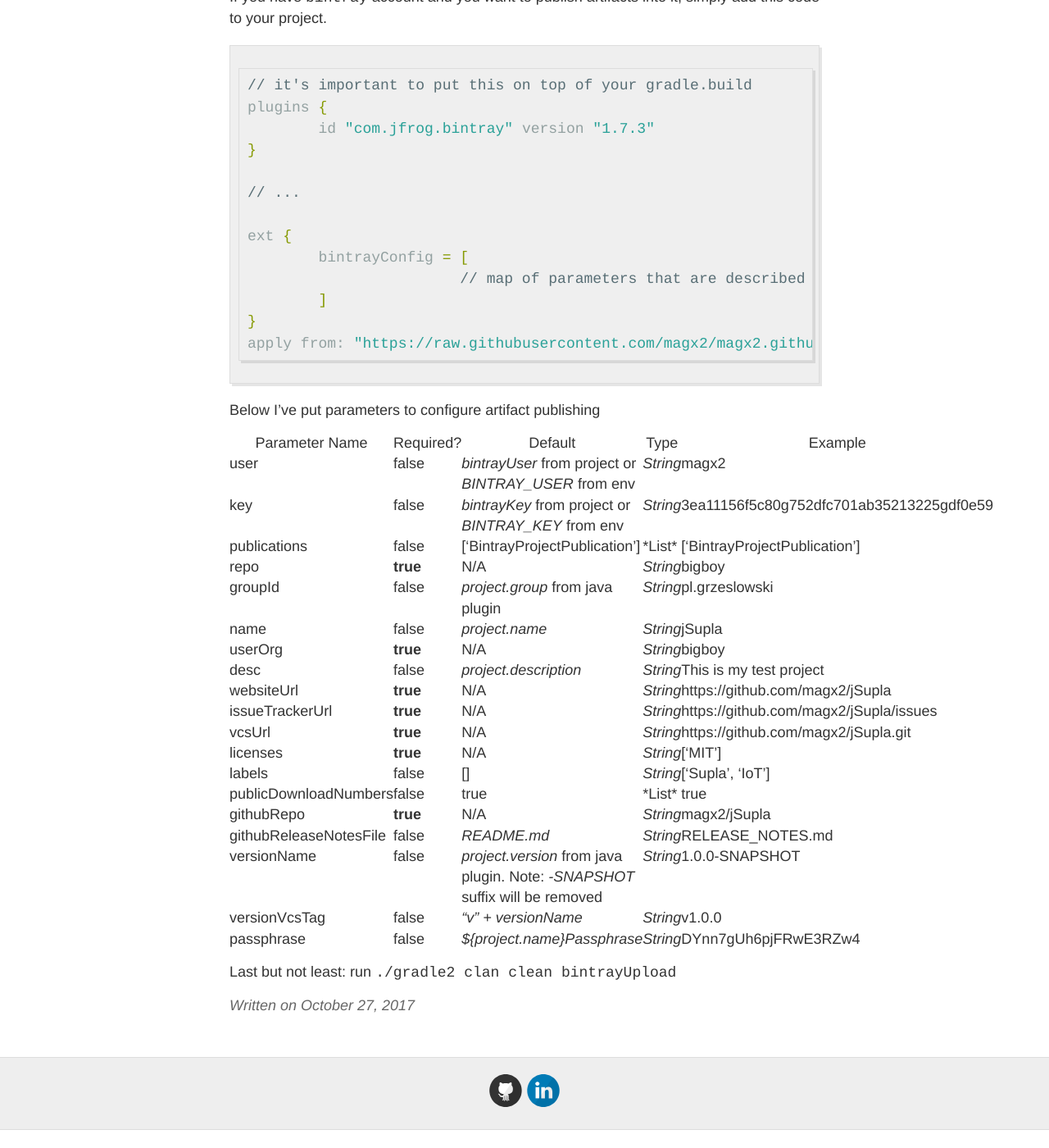
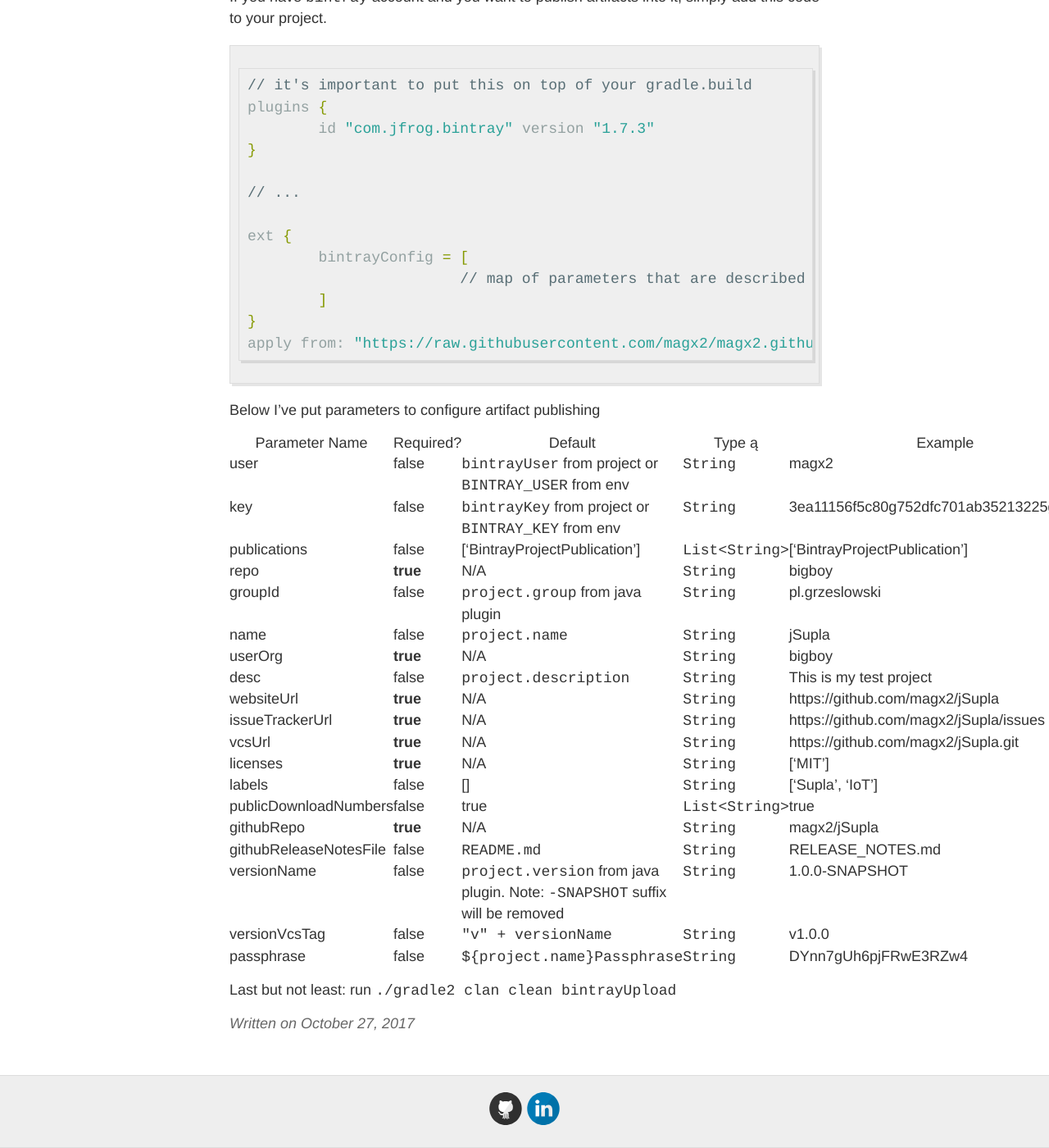
Before and after one commit to magx2/magx2.github.io, a Jekyll site: the page built from _posts/2017-10-27-bintray.gradle.md, in a window 1280 px wide and 1400 px high, scrolled down 243 px. Shown: the whole window at 82% size. Built offline with Jekyll 4.4.1, drawn with Linux system fonts in a browser that asks for light colours; before the commit the page ends 1621 px from its top, so only the background shows below that.

````diff
--- a/_posts/2017-10-27-bintray.gradle.md
+++ b/_posts/2017-10-27-bintray.gradle.md
@@ -27,26 +27,26 @@ apply from: "https://raw.githubusercontent.com/magx2/magx2.github.io/bintray.gra
 
 Below I've put parameters to configure artifact publishing
 
-| Parameter Name         | Required? | Default                                                                              | Type           | Example                                  |
-| ---------------------- | --------- | ------------------------------------------------------------------------------------ | -------------- | ---------------------------------------- |
-| user                   | false     | *bintrayUser* from project or *BINTRAY_USER* from env                                | *String*       | magx2                                    |
-| key                    | false     | *bintrayKey* from project or *BINTRAY_KEY* from env                                  | *String*       | 3ea11156f5c80g752dfc701ab35213225gdf0e59 |
-| publications           | false     | ['BintrayProjectPublication']                                                        | *List<String>* | ['BintrayProjectPublication']            |
-| repo                   | **true**  | N/A                                                                                  | *String*       | bigboy                                   |
-| groupId                | false     | *project.group* from java plugin                                                     | *String*       | pl.grzeslowski                           |
-| name                   | false     | *project.name*                                                                       | *String*       | jSupla                                   |
-| userOrg                | **true**  | N/A                                                                                  | *String*       | bigboy                                   |
-| desc                   | false     | *project.description*                                                                | *String*       | This is my test project                  |
-| websiteUrl             | **true**  | N/A                                                                                  | *String*       | https://github.com/magx2/jSupla          |
-| issueTrackerUrl        | **true**  | N/A                                                                                  | *String*       | https://github.com/magx2/jSupla/issues   |
-| vcsUrl                 | **true**  | N/A                                                                                  | *String*       | https://github.com/magx2/jSupla.git      |
-| licenses               | **true**  | N/A                                                                                  | *String*       | ['MIT']                                  |
-| labels                 | false     | []                                                                                   | *String*       | ['Supla', 'IoT']                         |
-| publicDownloadNumbers  | false     | true                                                                                 | *List<String>* | true                                     |
-| githubRepo             | **true**  | N/A                                                                                  | *String*       | magx2/jSupla                             |
-| githubReleaseNotesFile | false     | *README.md*                                                                          | *String*       | RELEASE_NOTES.md                         |
-| versionName            | false     | *project.version* from java plugin. Note: *-SNAPSHOT* suffix will be removed         | *String*       | 1.0.0-SNAPSHOT                           |
-| versionVcsTag          | false     | *"v" + versionName*                                                                  | *String*       | v1.0.0                                   |
-| passphrase             | false     | *${project.name}Passphrase*                                                          | *String*       | DYnn7gUh6pjFRwE3RZw4                     |
+| Parameter Name         | Required? | Default                                                                              | Type           ą    | Example                                  |
+| ---------------------- | --------- | ------------------------------------------------------------------------------------ | ------------------ | ---------------------------------------- |
+| user                   | false     | ```bintrayUser``` from project or ```BINTRAY_USER``` from env                        | ```String```       | magx2                                    |
+| key                    | false     | ```bintrayKey``` from project or ```BINTRAY_KEY``` from env                          | ```String```       | 3ea11156f5c80g752dfc701ab35213225gdf0e59 |
+| publications           | false     | ['BintrayProjectPublication']                                                        | ```List<String>``` | ['BintrayProjectPublication']            |
+| repo                   | **true**  | N/A                                                                                  | ```String```       | bigboy                                   |
+| groupId                | false     | ```project.group``` from java plugin                                                 | ```String```       | pl.grzeslowski                           |
+| name                   | false     | ```project.name```                                                                   | ```String```       | jSupla                                   |
+| userOrg                | **true**  | N/A                                                                                  | ```String```       | bigboy                                   |
+| desc                   | false     | ```project.description```                                                            | ```String```       | This is my test project                  |
+| websiteUrl             | **true**  | N/A                                                                                  | ```String```       | https://github.com/magx2/jSupla          |
+| issueTrackerUrl        | **true**  | N/A                                                                                  | ```String```       | https://github.com/magx2/jSupla/issues   |
+| vcsUrl                 | **true**  | N/A                                                                                  | ```String```       | https://github.com/magx2/jSupla.git      |
+| licenses               | **true**  | N/A                                                                                  | ```String```       | ['MIT']                                  |
+| labels                 | false     | []                                                                                   | ```String```       | ['Supla', 'IoT']                         |
+| publicDownloadNumbers  | false     | true                                                                                 | ```List<String>``` | true                                     |
+| githubRepo             | **true**  | N/A                                                                                  | ```String```       | magx2/jSupla                             |
+| githubReleaseNotesFile | false     | ```README.md```                                                                      | ```String```       | RELEASE_NOTES.md                         |
+| versionName            | false     | ```project.version``` from java plugin. Note: ```-SNAPSHOT``` suffix will be removed | ```String```       | 1.0.0-SNAPSHOT                           |
+| versionVcsTag          | false     | ```"v" + versionName```                                                              | ```String```       | v1.0.0                                   |
+| passphrase             | false     | ```${project.name}Passphrase```                                                      | ```String```       | DYnn7gUh6pjFRwE3RZw4                     |
 
 Last but not least: run ```./gradle2 clan clean bintrayUpload```
````
